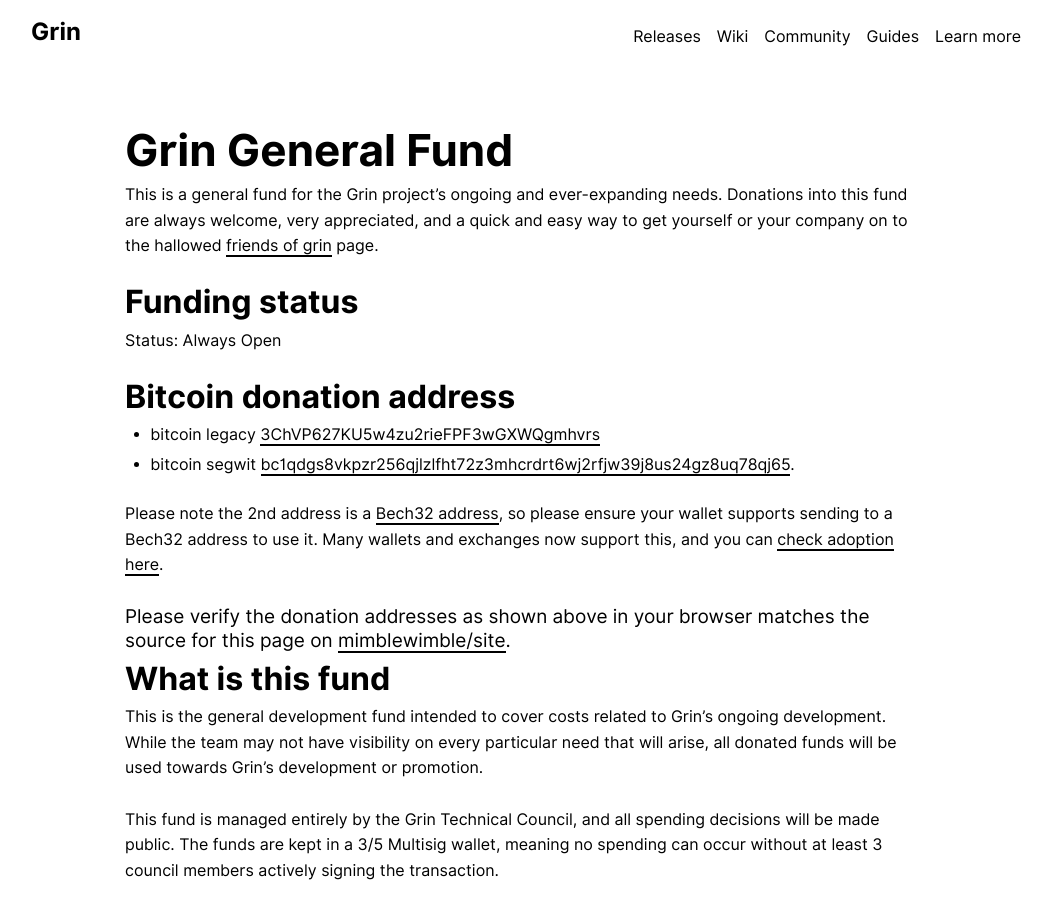
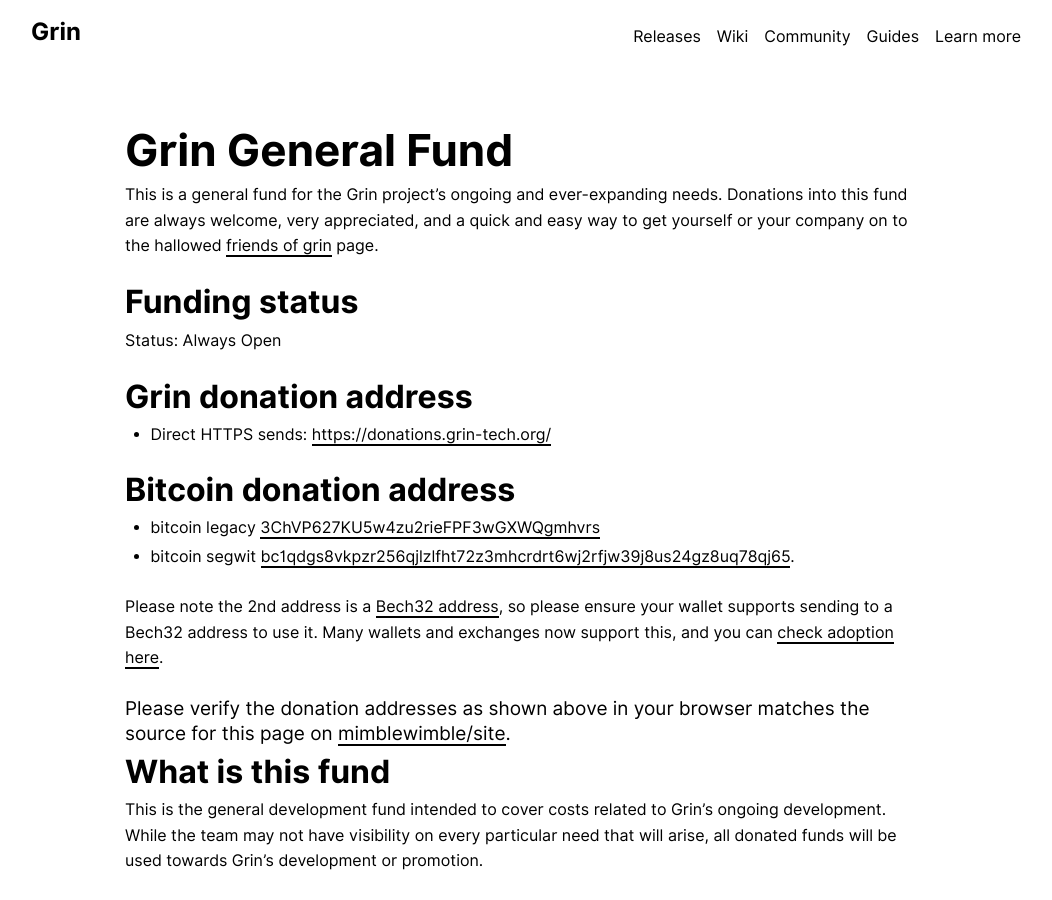
Before and after one commit to mimblewimble/site, a Jekyll site: the page built from general_funding.md, in a window 1280 px wide and 900 px high. Shown: the whole window, without its empty margins (113-1165 px from the left). Built offline with Jekyll 4.4.1, drawn with Linux system fonts in a browser that asks for light colours; nearby versions of some CDN libraries; our own code applies the rules of GitHub Pages for plain Markdown files.

Commit message:
Add new donation address

```diff
--- a/general_funding.md
+++ b/general_funding.md
@@ -9,6 +9,10 @@
 ## Funding status
 
 Status: Always Open
+
+## Grin donation address
+
+- Direct HTTPS sends: [https://donations.grin-tech.org/](https://donations.grin-tech.org/)
 
 ## Bitcoin donation address
 
```
